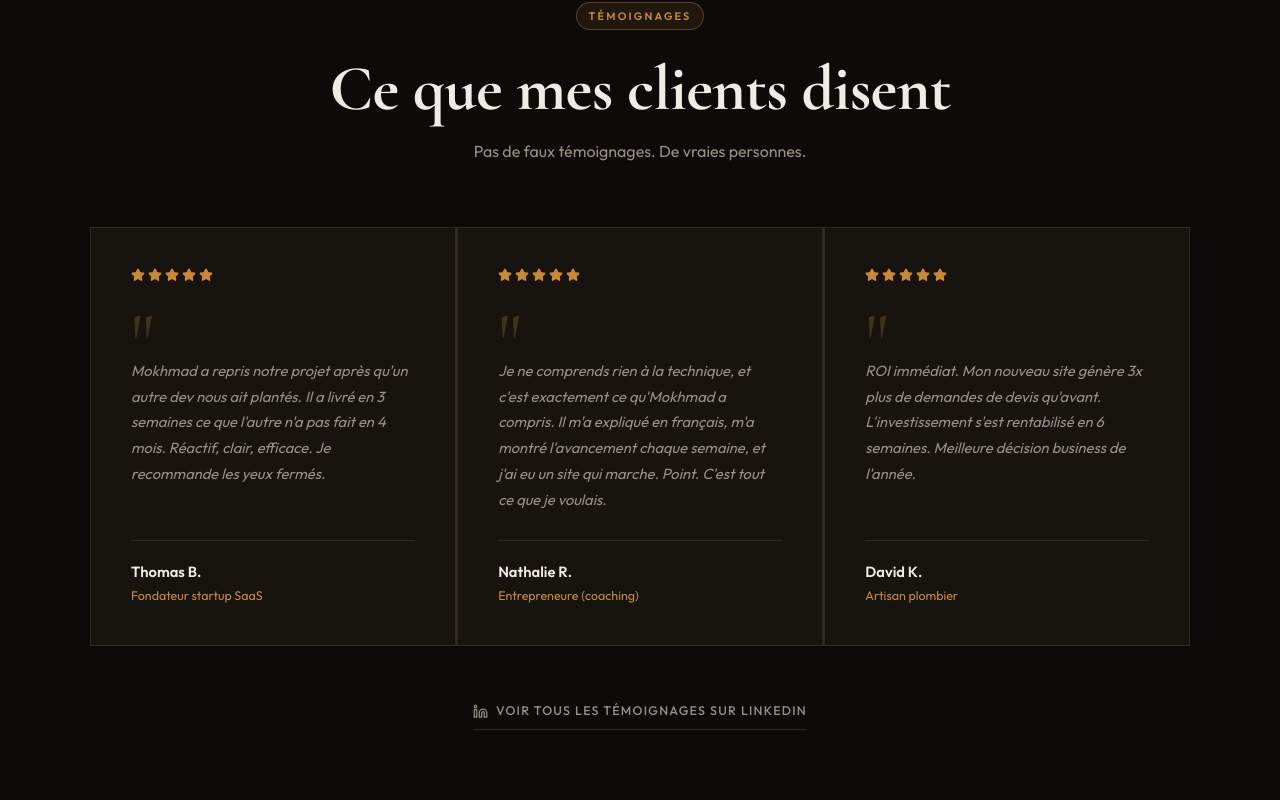
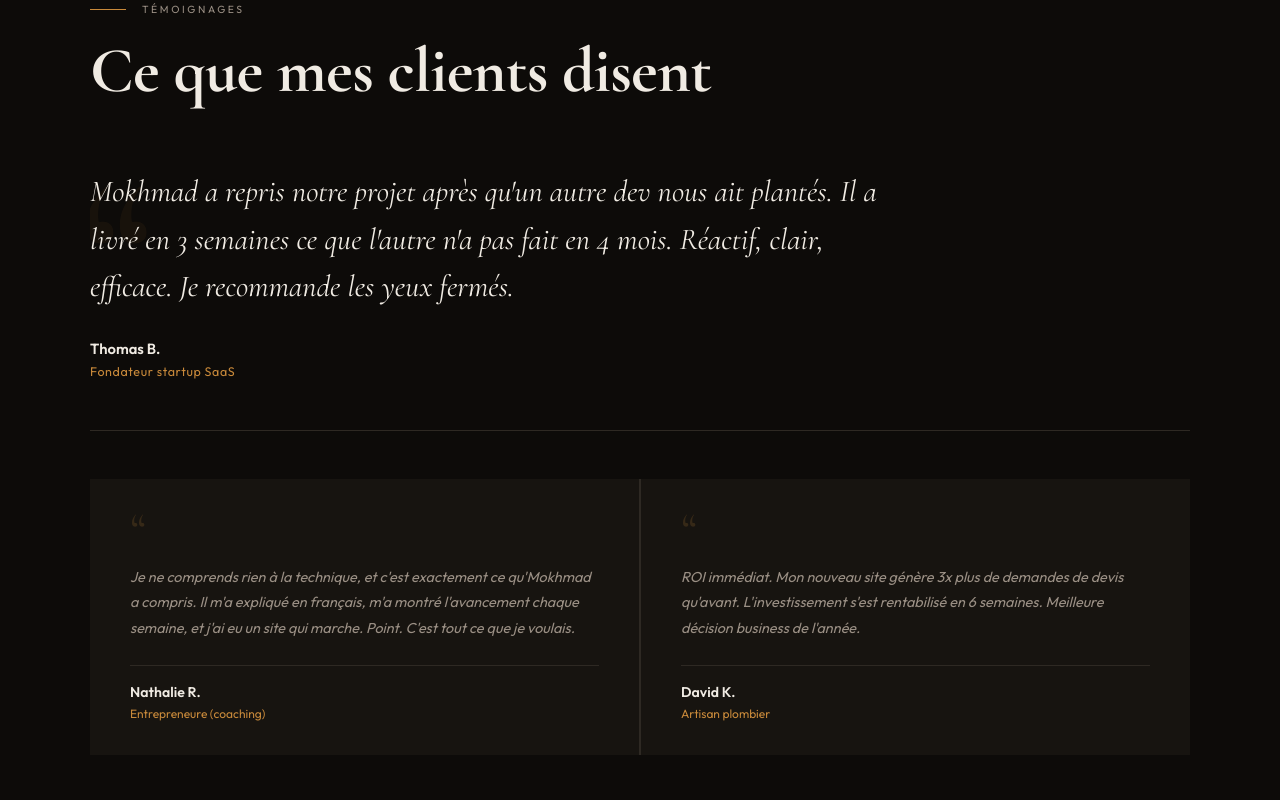
Before and after one commit to NMokhmad/business-portfolio, a React (Vite) app: page / in a window 1280 px wide. Shown: the part 6040-6840 px from the top of the page. Built offline with nearby package versions, Linux system fonts and the light colour scheme.

Commit message:
feat: redesign testimonials as magazine large-format layout

```diff
--- a/src/components/Testimonials.jsx
+++ b/src/components/Testimonials.jsx
@@ -1,75 +1,122 @@
-import { Star, Linkedin } from 'lucide-react';
+import { Linkedin } from 'lucide-react';
 import { testimonials } from '../data/testimonials';
 
 const Testimonials = () => {
+  const [first, ...rest] = testimonials;
+
   return (
     <section style={{ padding: '6rem 2rem' }}>
-      <hr className="section-sep" style={{ marginBottom: '6rem' }} />
+      <hr className="section-sep" />
 
       <div style={{ maxWidth: '1100px', margin: '0 auto' }}>
 
         {/* Header */}
-        <div style={{ textAlign: 'center', marginBottom: '4rem' }}>
-          <span className="section-label">Témoignages</span>
-          <h2
-            className="font-display"
-            style={{ fontSize: 'clamp(2.2rem, 5vw, 4rem)', fontWeight: 700, marginBottom: '1rem' }}
-          >
+        <div className="animate-fade-up d1" style={{ marginBottom: '4rem' }}>
+          <div style={{ display: 'flex', alignItems: 'center', gap: '1rem', marginBottom: '1.25rem' }}>
+            <div style={{ width: 36, height: 1, background: 'var(--gold)', flexShrink: 0 }} />
+            <span style={{
+              fontFamily: "'Outfit', sans-serif",
+              fontSize: '0.65rem',
+              letterSpacing: '0.25em',
+              textTransform: 'uppercase',
+              color: 'var(--text-muted)',
+            }}>
+              Témoignages
+            </span>
+          </div>
+          <h2 className="font-display" style={{ fontSize: 'clamp(2.2rem, 5vw, 4rem)', fontWeight: 700, lineHeight: 1.05 }}>
             Ce que mes clients disent
           </h2>
-          <p style={{ fontSize: '1rem', color: 'var(--text-muted)' }}>
-            Pas de faux témoignages. De vraies personnes.
-          </p>
         </div>
 
-        {/* Testimonial cards */}
+        {/* First testimonial — large format */}
+        <div style={{ paddingBottom: '3rem', marginBottom: '3rem', borderBottom: '1px solid var(--border)', position: 'relative', overflow: 'hidden' }}>
+          {/* Decorative large quote mark */}
+          <span
+            aria-hidden="true"
+            className="font-display"
+            style={{
+              position: 'absolute',
+              top: '-1rem',
+              left: '-0.5rem',
+              fontSize: 'clamp(8rem, 15vw, 14rem)',
+              fontWeight: 700,
+              lineHeight: 1,
+              color: 'var(--gold)',
+              opacity: 0.06,
+              userSelect: 'none',
+              pointerEvents: 'none',
+            }}
+          >
+            &ldquo;
+          </span>
+
+          <blockquote style={{ maxWidth: '820px', position: 'relative', zIndex: 1 }}>
+            <p
+              className="font-display"
+              style={{
+                fontSize: 'clamp(1.3rem, 2.5vw, 1.9rem)',
+                fontStyle: 'italic',
+                fontWeight: 400,
+                color: 'var(--text)',
+                lineHeight: 1.55,
+                marginBottom: '1.75rem',
+              }}
+            >
+              {first.text}
+            </p>
+            <cite style={{ display: 'flex', flexDirection: 'column', gap: '0.2rem', fontStyle: 'normal' }}>
+              <span style={{ fontWeight: 600, fontSize: '0.92rem', color: 'var(--text)' }}>{first.author}</span>
+              <span style={{ fontSize: '0.78rem', color: 'var(--gold)', letterSpacing: '0.05em' }}>{first.role}</span>
+            </cite>
+          </blockquote>
+        </div>
+
+        {/* Remaining testimonials — compact side by side */}
+        {rest.length > 0 && (
           <div style={{
             display: 'grid',
             gridTemplateColumns: 'repeat(auto-fit, minmax(min(280px, 100%), 1fr))',
-          gap: '1.5px',
+            gap: '2px',
             background: 'var(--border)',
           }}>
-          {testimonials.map((t, index) => (
-            <div
-              key={index}
-              className="card"
-              style={{ padding: '2.5rem', background: 'var(--surface)', display: 'flex', flexDirection: 'column' }}
+            {rest.map((t, index) => (
+              <div key={index} style={{ background: 'var(--surface)', padding: '2rem 2.5rem' }}>
+                <blockquote>
+                  <span
+                    aria-hidden="true"
+                    className="font-display"
+                    style={{ fontSize: '3rem', color: 'var(--gold)', opacity: 0.18, lineHeight: 0.8, display: 'block', marginBottom: '1rem' }}
                   >
-              {/* Stars */}
-              <div style={{ display: 'flex', gap: '3px', marginBottom: '1.25rem' }}>
-                {[...Array(t.rating)].map((_, i) => (
-                  <Star key={i} size={14} style={{ fill: 'var(--gold)', color: 'var(--gold)' }} />
-                ))}
-              </div>
-
-              {/* Quote mark */}
-              <span className="quote-mark" aria-hidden="true">"</span>
-
-              {/* Quote text */}
+                    &ldquo;
+                  </span>
                   <p style={{
                     fontStyle: 'italic',
-                fontSize: '0.92rem',
+                    fontSize: '0.9rem',
                     color: 'var(--text-muted)',
                     lineHeight: 1.75,
-                flex: 1,
-                marginBottom: '1.75rem',
+                    marginBottom: '1.5rem',
                   }}>
                     {t.text}
                   </p>
-
-              {/* Author */}
-              <div style={{
-                paddingTop: '1.25rem',
+                  <cite style={{
+                    display: 'flex',
+                    flexDirection: 'column',
+                    gap: '0.15rem',
+                    fontStyle: 'normal',
+                    paddingTop: '1rem',
                     borderTop: '1px solid var(--border)',
                   }}>
-                <p style={{ fontWeight: 600, fontSize: '0.92rem', marginBottom: '0.2rem' }}>{t.author}</p>
-                <p style={{ fontSize: '0.78rem', color: 'var(--gold)' }}>{t.role}</p>
-              </div>
+                    <span style={{ fontWeight: 600, fontSize: '0.88rem', color: 'var(--text)' }}>{t.author}</span>
+                    <span style={{ fontSize: '0.75rem', color: 'var(--gold)' }}>{t.role}</span>
+                  </cite>
+                </blockquote>
               </div>
             ))}
           </div>
+        )}
 
-        {/* LinkedIn link */}
+        {/* LinkedIn */}
         <div style={{ textAlign: 'center', marginTop: '3rem' }}>
           <a
             href="https://www.linkedin.com/in/mokhmad-noutsoulkhanov-b74a56258/"
```
Lines whose indentation alone changed are shown as unchanged.
